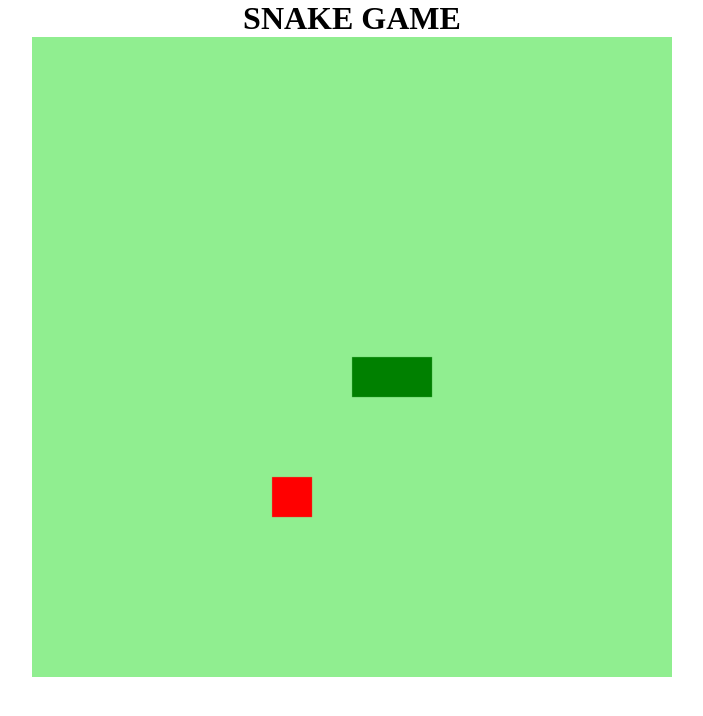
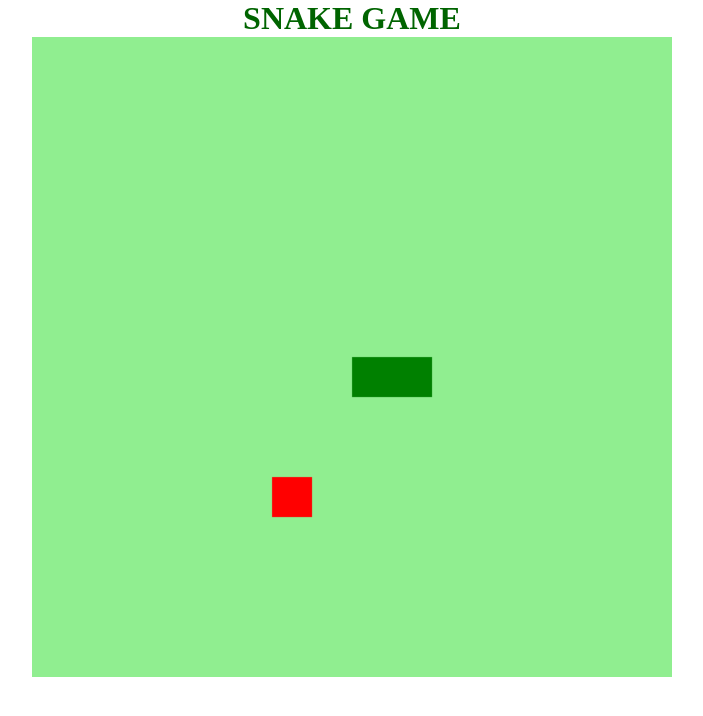
Before and after one commit to thauska/bootcampHTML-DIO, a plain HTML site: page cloneJogoCobra/index.html in a window 1280 px wide. Shown: the whole page, without its empty margins (288-991 px from the left). Drawn offline with Linux system fonts and the light colour scheme.

Commit message:
Pequena estilização

```diff
--- a/cloneJogoCobra/style.css
+++ b/cloneJogoCobra/style.css
@@ -2,6 +2,12 @@
     padding: 0;
     margin: 0;
     box-sizing: border-box;
+}
+
+body {
+    height: 95vh;
+    width: 95;
+    color: darkgreen;
 }
 
 .container {
```
